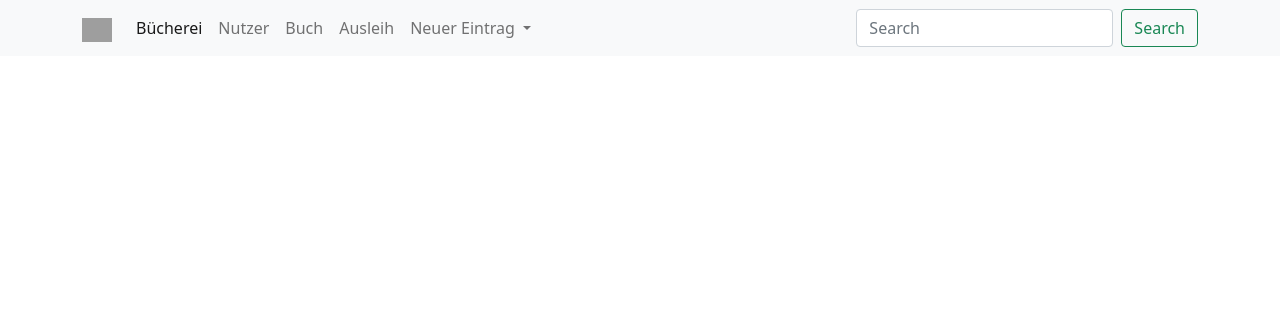
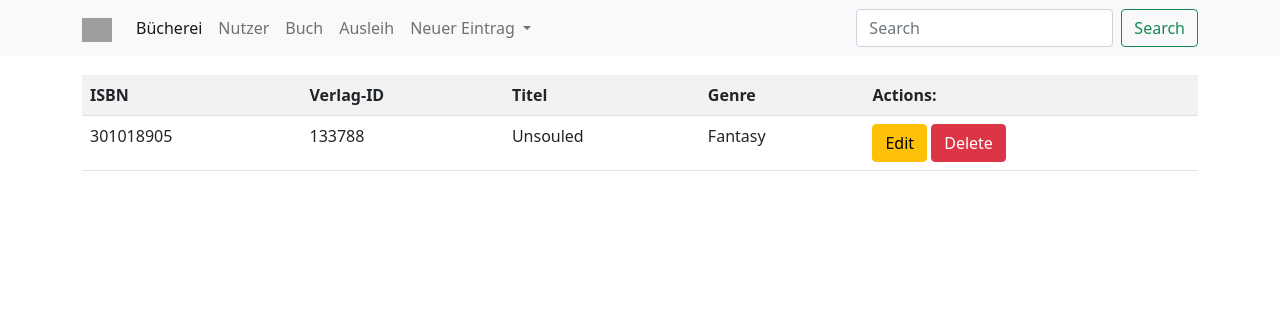
Before and after one commit to Krytos/Buecherei_SRH, a Flask app: page /buch in a window 1280 px wide. Shown: the top 316 px of the page. Run offline with Flask 2, Linux system fonts and the light colour scheme; some libraries are stand-ins or nearby versions; grey boxes are pictures that could not be loaded.

Commit message:
- Added "Buch" view

```diff
--- a/app.py
+++ b/app.py
@@ -43,7 +43,15 @@ def nutzer():
 
 @app.route('/buch', methods=["GET", "POST"])
 def buch():
-    return render_template("buch.html")
+    action = request.form.get("action")
+    edit = request.form.getlist("edit")
+    id = request.form.get("id")
+    if action == "Delete":
+        execute.del_buch(id)
+    if edit:
+        execute.update_buch(edit[0], edit[1], edit[2], edit[3])
+    books, pagination = paginate(execute.get_all_books())
+    return render_template("buch.html", books=books, pagination=pagination)
 
 @app.route('/ausleih', methods=["GET", "POST"])
 def ausleih():
--- a/execute.py
+++ b/execute.py
@@ -78,8 +78,7 @@ def del_autor():
         print("Autor ID ist nicht vorhanden.")
 
 
-def del_buch():
-    isbn = int(input("ISBN: "))
+def del_buch(isbn):
     if session.query(db.Buch).filter(db.Buch.isbn == isbn).count() == 1:
         session.query(db.Buch).filter(db.Buch.isbn == isbn).delete()
         session.commit()
@@ -121,13 +120,9 @@ def update_autor():
     else:
         print("Autor ID ist nicht vorhanden.")
 
-def update_buch():
-    isbn = int(input("ISBN: "))
+def update_buch(isbn, verlagid, titel, genre):
     if session.query(db.Buch).filter(db.Buch.isbn == isbn).count() == 1:
-        verlagid = int(input("Verlag ID: "))
-        titel = input("Titel: ")
-        kategorie = input("Kategorie: ")
-        session.query(db.Buch).filter(db.Buch.isbn == isbn).update({"verlagid": verlagid, "titel": titel, "kategorie": kategorie})
+        session.query(db.Buch).filter(db.Buch.isbn == isbn).update({"isbn": isbn, "verlagID": verlagid, "titel": titel, "genre": genre})
         session.commit()
     else:
         print("ISBN ist nicht vorhanden.")
@@ -171,6 +166,7 @@ def search_book(search):
 # get all
 
 def get_all_users():
-    nutzer = db.Bibliotheksbenutzer
-    user = session.query(nutzer)
-    return user
+    return session.query(db.Bibliotheksbenutzer)
+
+def get_all_books():
+    return session.query(db.Buch)
--- a/templates/buch.html
+++ b/templates/buch.html
@@ -1,4 +1,125 @@
 {% extends "base.html" %}
 {% block content %}
+<div class="container">
+  <div class="row">
+    <div class="col">
 
+    </div>
+    <div class="col-6">
+      {{ pagination.links }}
+    </div>
+    <div class="col">
+
+    </div>
+  </div>
+</div>
+
+
+<div class="container-md">
+    <form method="post">
+        <table  class="table table-striped">
+            <tr>
+                <th>ISBN</th>
+                <th>Verlag-ID</th>
+                <th>Titel</th>
+                <th>Genre</th>
+                <th>Actions:</th>
+            </tr>
+            {% for book in books %}
+
+            <tr class="nutzer__table_row">
+                <td>{{ book.isbn }}</td>
+                <td>{{ book.verlagID }}</td>
+                <td>{{ book.titel }}</td>
+                <td>{{ book.genre }}</td>
+                <td>
+                    <button type="button" class="btn btn-warning" data-bs-toggle="modal" data-bs-target="#editModal" data-bs-isbn="{{ book.isbn }}"
+                    data-bs-verlagid="{{ book.verlagID }}" data-bs-titel="{{ book.titel }}" data-bs-genre="{{ book.genre }}">
+                      Edit
+                    </button>
+                    <input class="btn btn-danger" name="action" type="submit" value="Delete">
+                    <input type="hidden" name="id" value="{{ book.isbn }}">
+                </td>
+            </tr>
+            {% endfor %}
+        </table>
+    </form>
+
+<div class="container">
+  <div class="row">
+    <div class="col">
+
+    </div>
+    <div class="col-6">
+      {{ pagination.links }}
+    </div>
+    <div class="col">
+
+    </div>
+  </div>
+</div>
+</div>
+    <form method="post">
+        <div class="modal fade" id="editModal" tabindex="-1" aria-labelledby="editModalLabel" aria-hidden="true">
+          <div class="modal-dialog">
+            <div class="modal-content">
+              <div class="modal-header">
+                <h5 class="modal-title" id="editModalLabel">New message</h5>
+                <button type="button" class="btn-close" data-bs-dismiss="modal" aria-label="Close"></button>
+              </div>
+              <div class="modal-body">
+                <form>
+                  <div class="mb-3 isbn">
+                    <label for="isbn" class="col-form-label">ISBN:</label>
+                    <input name="edit" type="text" class="form-control" id="isbn">
+                  </div>
+                  <div class="mb-3 verlagid">
+                    <label for="verlagid" class="col-form-label">Verlag ID:</label>
+                    <input name="edit" type="text" class="form-control" id="verlagid">
+                  </div>
+                  <div class="mb-3 titel">
+                    <label for="titel" class="col-form-label">Titel:</label>
+                    <input name="edit" type="text" class="form-control" id="titel">
+                  </div>
+                  <div class="mb-3 genre">
+                    <label for="genre" class="col-form-label">Genre:</label>
+                    <input name="edit" type="text" class="form-control" id="genre">
+                  </div>
+                </form>
+              </div>
+              <div class="modal-footer">
+                <button type="button" class="btn btn-secondary" data-bs-dismiss="modal">Close</button>
+                <button type="submit" name="edit" class="btn btn-primary sub">Edit!</button>
+              </div>
+            </div>
+          </div>
+        </div>
+    </form>
+    <script>
+        var editModal = document.getElementById('editModal')
+        editModal.addEventListener('show.bs.modal', function (event) {
+            // Button that triggered the modal
+            var button = event.relatedTarget
+            // Extract info from data-bs-* attributes
+            var book_isbn = button.getAttribute('data-bs-isbn')
+            var book_verlagid = button.getAttribute('data-bs-verlagid')
+            var book_titel = button.getAttribute('data-bs-titel')
+            var book_genre = button.getAttribute('data-bs-genre')
+            // If necessary, you could initiate an AJAX request here
+            // and then do the updating in a callback.
+            //
+            // Update the modal's content.
+            var modalTitle = editModal.querySelector('.modal-title')
+            var modalBodyISBN = editModal.querySelector('.isbn input')
+            var modalBodyVerlag = editModal.querySelector('.verlagid input')
+            var modalBodyTitel = editModal.querySelector('.titel input')
+            var modalBodyGenre = editModal.querySelector('.genre input')
+
+            modalTitle.textContent = 'Eintrag für ' + book_titel  + ' editieren.'
+            modalBodyISBN.value = book_isbn
+            modalBodyVerlag.value = book_verlagid
+            modalBodyTitel.value = book_titel
+            modalBodyGenre.value = book_genre
+        })
+    </script>
 {% endblock %}
```
Also changed, not shown: sqlalchemy.sqlite.
